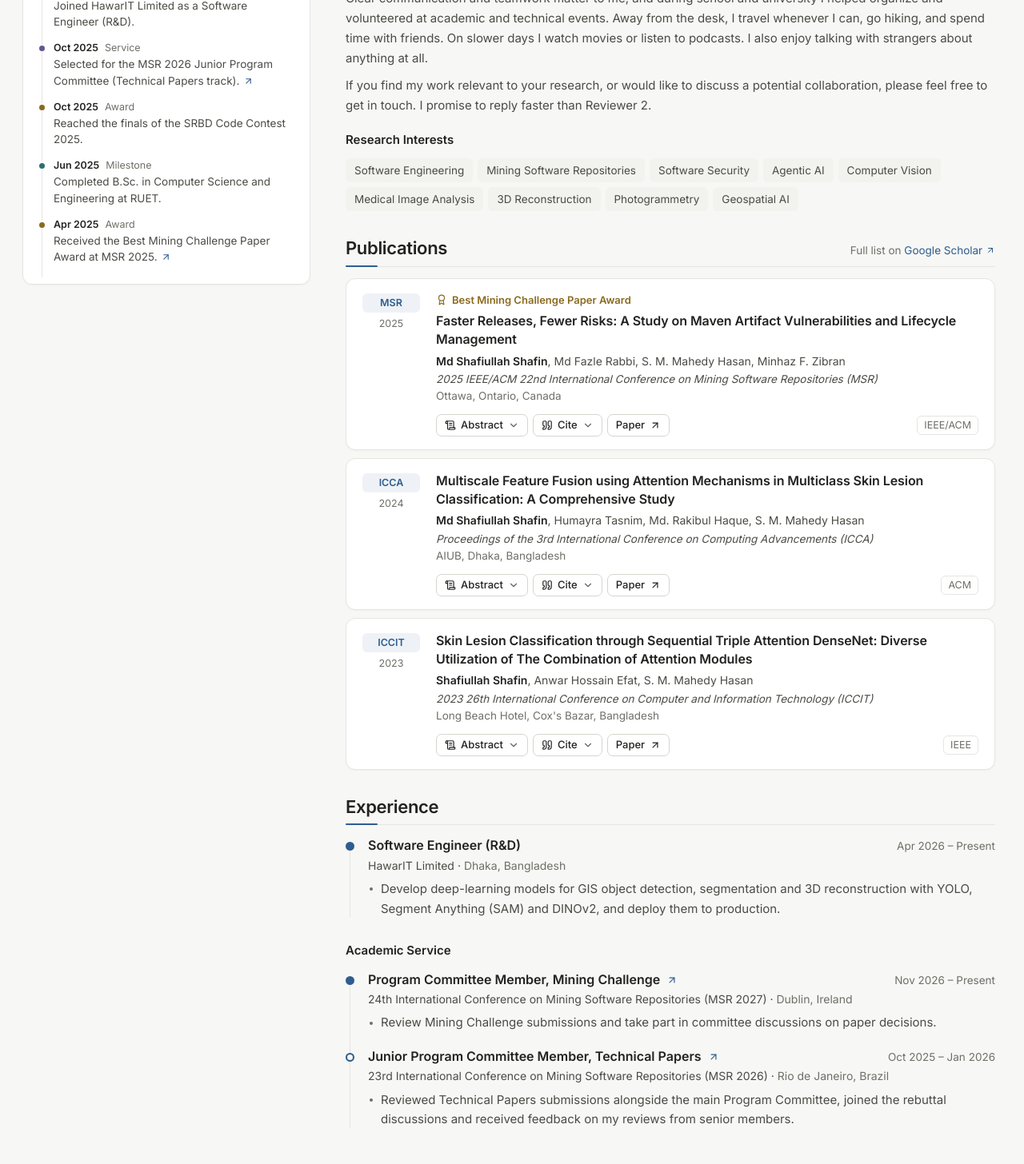
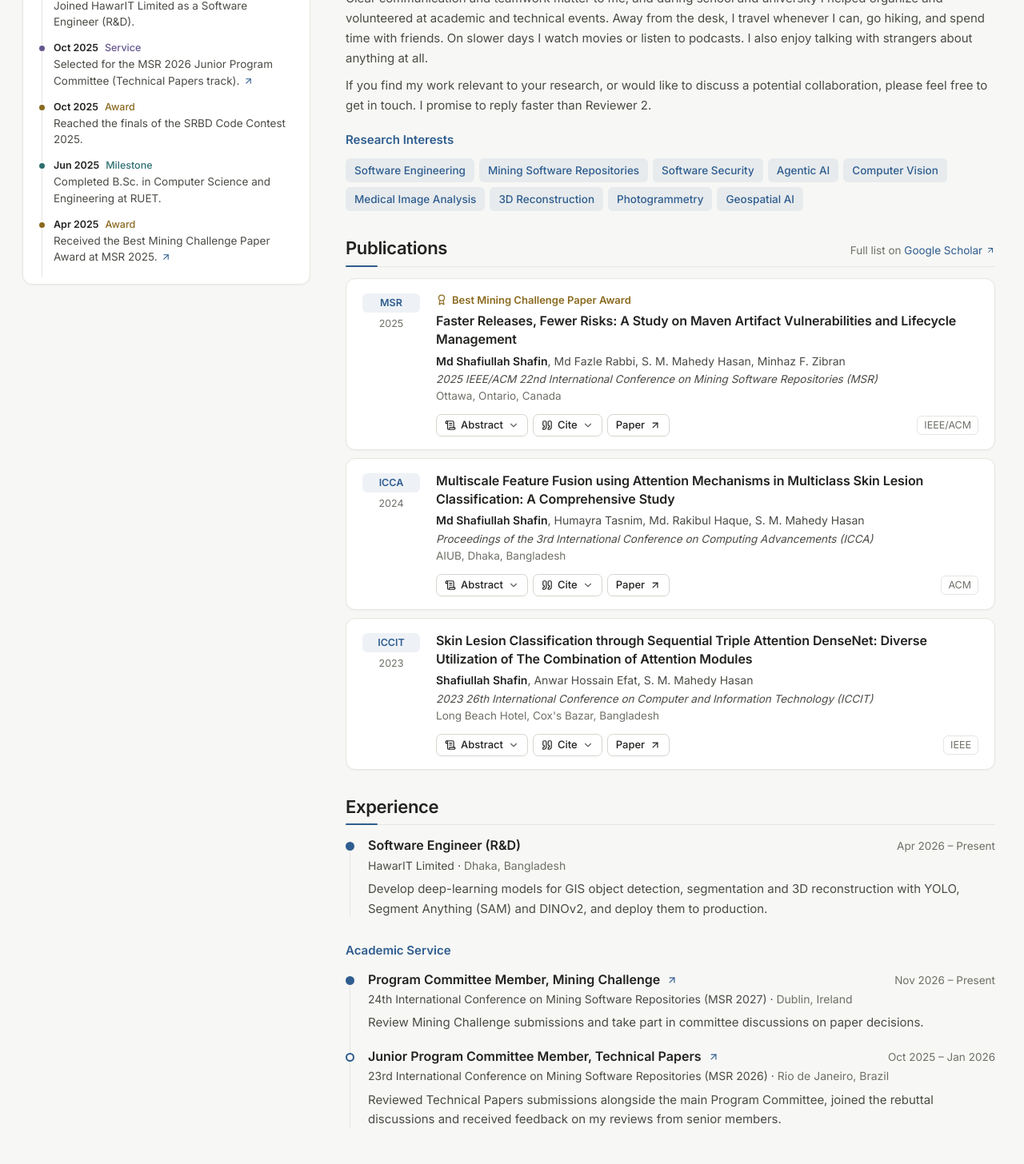
Before and after one commit to shafiullahshafin/shafiullahshafin.github.io, a Next.js app: page / in a window 1280 px wide. Shown: the part 420-1876 px from the top of the page at 80% size. Built offline with nearby package versions, Linux system fonts and the light colour scheme.

Commit message:
Restored coloured tags and labels and simplified timeline entries

```diff
--- a/app/data/site.js
+++ b/app/data/site.js
@@ -186,9 +186,7 @@ export const experience = [
     role: 'Software Engineer (R&D)',
     period: 'Apr 2026 – Present',
     current: true,
-    points: [
-      'Develop deep-learning models for GIS object detection, segmentation and 3D reconstruction with YOLO, Segment Anything (SAM) and DINOv2, and deploy them to production.',
-    ],
+    summary: 'Develop deep-learning models for GIS object detection, segmentation and 3D reconstruction with YOLO, Segment Anything (SAM) and DINOv2, and deploy them to production.',
   },
 ];
 
@@ -200,7 +198,7 @@ export const service = [
     href: 'https://2027.msrconf.org/committee/msr-2027-mining-challenge-mining-challenge',
     period: 'Nov 2026 – Present',
     current: true,
-    points: ['Review Mining Challenge submissions and take part in committee discussions on paper decisions.'],
+    summary: 'Review Mining Challenge submissions and take part in committee discussions on paper decisions.',
   },
   {
     org: '23rd International Conference on Mining Software Repositories (MSR 2026)',
@@ -208,9 +206,7 @@ export const service = [
     role: 'Junior Program Committee Member, Technical Papers',
     href: 'https://2026.msrconf.org/committee/msr-2026-junior-pc-technical-papers---junior-program-committee',
     period: 'Oct 2025 – Jan 2026',
-    points: [
-      'Reviewed Technical Papers submissions alongside the main Program Committee, joined the rebuttal discussions and received feedback on my reviews from senior members.',
-    ],
+    summary: 'Reviewed Technical Papers submissions alongside the main Program Committee, joined the rebuttal discussions and received feedback on my reviews from senior members.',
   },
 ];
 
--- a/app/globals.css
+++ b/app/globals.css
@@ -47,7 +47,7 @@
   --line: #27282d;
   --line-strong: #35363c;
   --accent: #93afd9;
-  --accent-soft: rgba(147, 175, 217, 0.1);
+  --accent-soft: rgba(147, 175, 217, 0.14);
   --gold: #d2b46e;
   --shadow: 0 1px 2px rgba(0, 0, 0, 0.3);
 
@@ -460,7 +460,8 @@ button {
   font-weight: 600;
 }
 .news-type {
-  color: var(--faint);
+  color: var(--dot);
+  font-weight: 500;
 }
 
 .news-text {
@@ -650,7 +651,7 @@ button {
 .mini-title {
   font-size: 15px;
   font-weight: 600;
-  color: var(--text);
+  color: var(--accent);
 }
 .sub-title {
   margin: 20px 0 12px;
@@ -678,8 +679,9 @@ button {
 }
 .interests .tag-list li {
   border-color: transparent;
-  background: var(--surface-2);
-  color: var(--muted);
+  background: var(--accent-soft);
+  color: var(--accent);
+  font-weight: 500;
 }
 
 /* Publications */
@@ -927,26 +929,11 @@ button {
   font-weight: 600;
 }
 
-.bullets {
-  display: grid;
-  gap: 2px;
+.tl-desc {
   margin: 6px 0 4px;
   color: var(--muted);
 }
-.bullets li {
-  position: relative;
-  padding-left: 16px;
-}
-.bullets li::before {
-  content: '';
-  position: absolute;
-  left: 2px;
-  top: 0.7em;
-  width: 4px;
-  height: 4px;
-  border-radius: 50%;
-  background: var(--faint);
-}
+
 
 .courses {
   margin: 10px 0 6px;
@@ -966,7 +953,7 @@ button {
 .course-code {
   flex-shrink: 0;
   width: 76px;
-  color: var(--faint);
+  color: var(--accent);
 }
 
 /* Projects */
@@ -1059,9 +1046,9 @@ button {
 .proj-stack li {
   padding: 1px 8px;
   border-radius: 6px;
-  background: var(--surface-2);
+  background: var(--accent-soft);
   font-size: 12.5px;
-  color: var(--muted);
+  color: var(--accent);
 }
 /* Honors */
 .honors {
--- a/app/page.js
+++ b/app/page.js
@@ -125,11 +125,7 @@ export default function Home() {
                     <p className="tl-org">
                       {e.org} · <span>{e.location}</span>
                     </p>
-                    <ul className="bullets">
-                      {e.points.map((p) => (
-                        <li key={p}>{p}</li>
-                      ))}
-                    </ul>
+                    <p className="tl-desc">{e.summary}</p>
                   </div>
                 )}
               />
@@ -166,11 +162,7 @@ export default function Home() {
                         </>
                       )}
                     </p>
-                    <ul className="bullets">
-                      {e.points.map((p) => (
-                        <li key={p}>{p}</li>
-                      ))}
-                    </ul>
+                    <p className="tl-desc">{e.summary}</p>
                   </div>
                 )}
               />
--- a/eslint.config.mjs
+++ b/eslint.config.mjs
@@ -3,6 +3,8 @@ import nextVitals from "eslint-config-next/core-web-vitals";
 
 const eslintConfig = defineConfig([
   ...nextVitals,
+  // Static export with unoptimized images, so next/image adds nothing here.
+  { rules: { "@next/next/no-img-element": "off" } },
   // Override default ignores of eslint-config-next.
   globalIgnores([
     // Default ignores of eslint-config-next:
```
